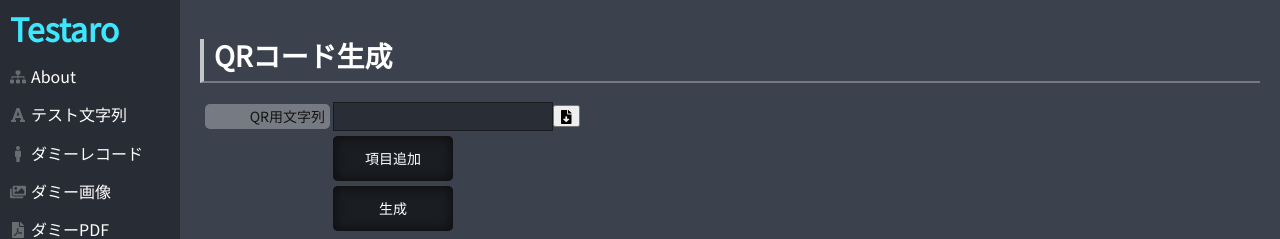
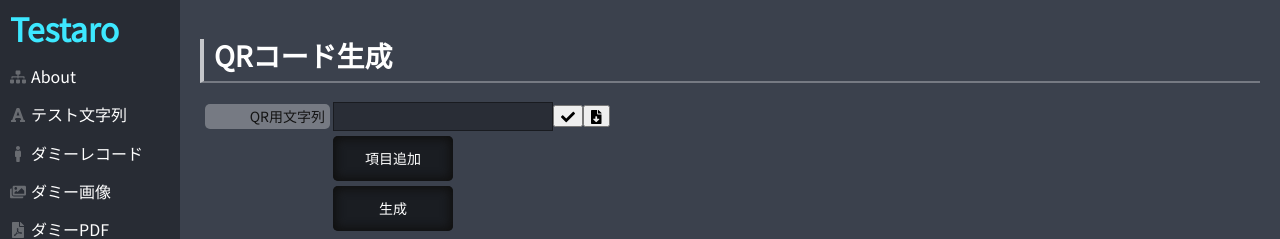
Before and after one commit to jesusisao/testaro, a React (Create React App) app: page /#/qrgen in a window 1280 px wide. Shown: the top 239 px of the page. Built offline with nearby package versions, Linux system fonts and the light colour scheme.

Commit message:
項目の削除機能を追加

```diff
--- a/src/QrGenerator/QrGenerator.tsx
+++ b/src/QrGenerator/QrGenerator.tsx
@@ -4,7 +4,7 @@ import "../Common/common.scss";
 import ParamBox from "../Common/ParamBox";
 import QRCode from "qrcode";
 import { FontAwesomeIcon } from "@fortawesome/react-fontawesome";
-import { faFileDownload } from "@fortawesome/free-solid-svg-icons";
+import { faFileDownload, faCheck } from "@fortawesome/free-solid-svg-icons";
 
 const QrGenerator: React.FC = () => {
   const [codes, setCodes] = useState([""]);
@@ -50,6 +50,16 @@ const QrGenerator: React.FC = () => {
     setCanvasRefs([...canvasRefs, createRef<HTMLCanvasElement>()]);
   };
 
+  const remove = (index: number): void => {
+    if (codes.length <= 1) {
+      alert("項目は最低1つ必要です。削除できません。");
+    }
+    const newCodes = Object.assign([], codes);
+    const a = newCodes.splice(index, 1);
+    console.warn(a);
+    setCodes(newCodes);
+  };
+
   const updateCode = (index: number, value: string): void => {
     const newCodes = [...codes];
     newCodes[index] = value;
@@ -63,9 +73,12 @@ const QrGenerator: React.FC = () => {
         <ParamBox labelName="QR用文字列" key={i + ""}>
           <input
             type="text"
-            defaultValue={code}
+            value={code}
             onChange={(e): void => updateCode(i, e.target.value)}
           ></input>
+          <button onClick={(): void => remove(i)}>
+            <FontAwesomeIcon icon={faCheck} className="icon" />
+          </button>
           <button onClick={(): void => generateAndDownload(i)}>
             <FontAwesomeIcon icon={faFileDownload} className="icon" />
           </button>
```
